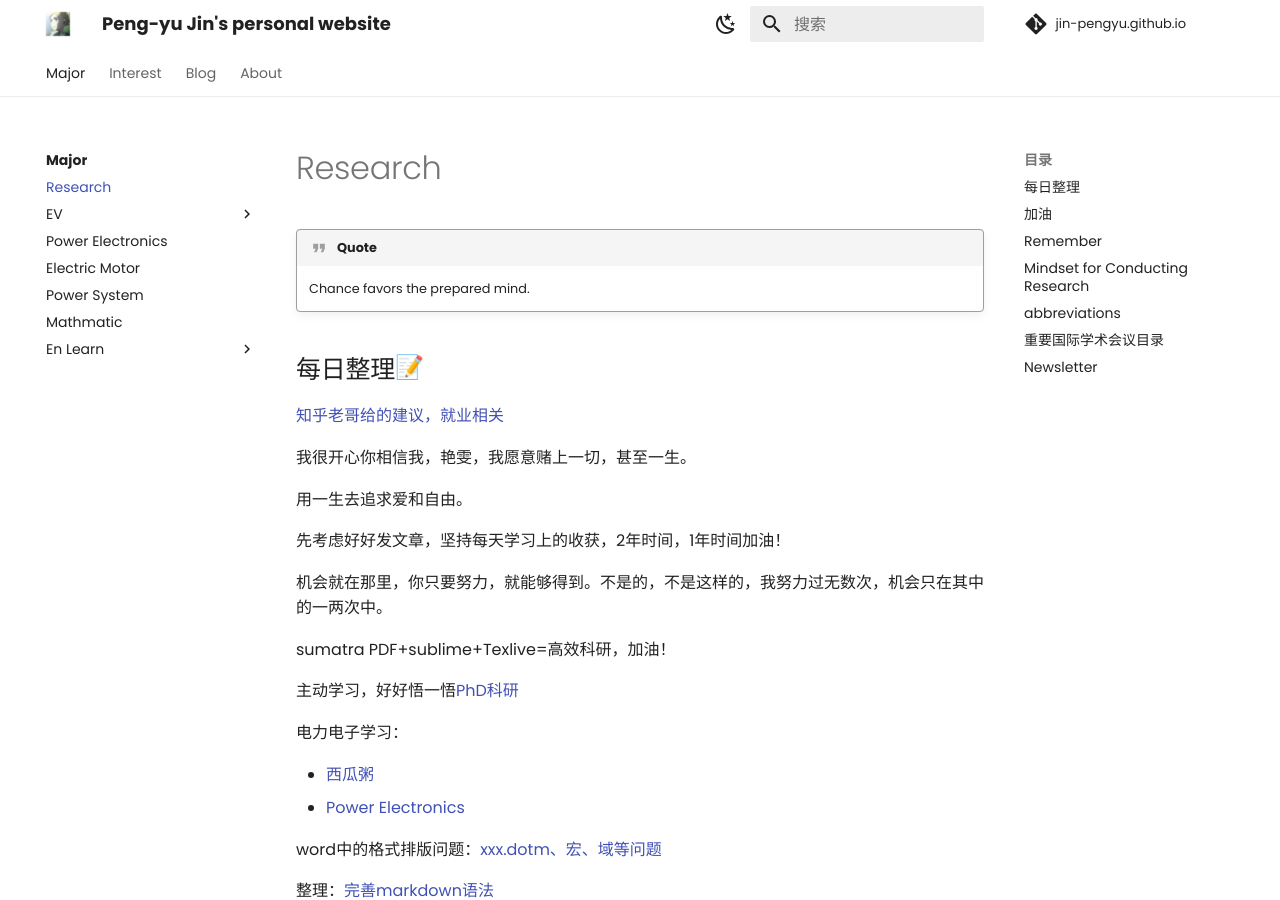
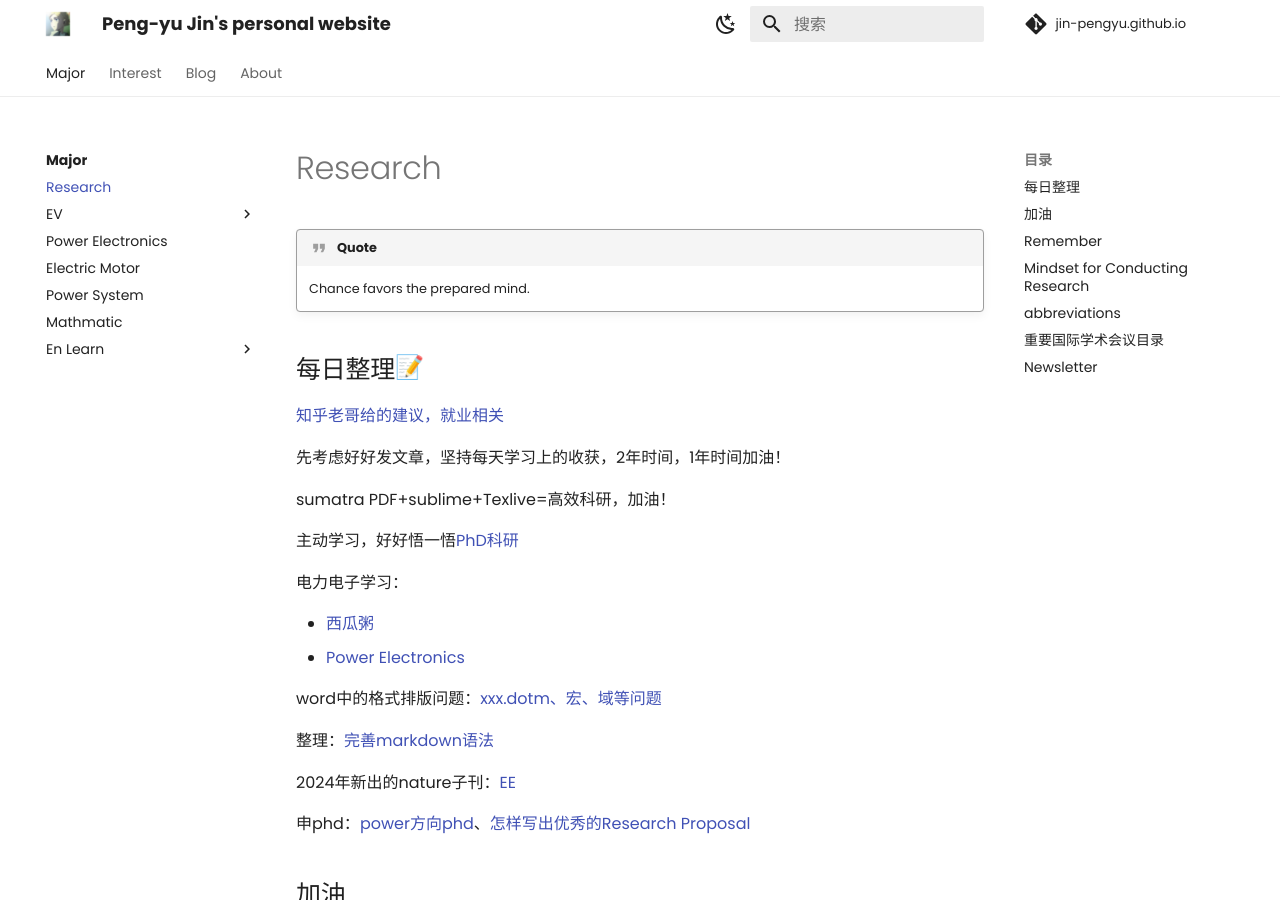
Before and after one commit to Pengyu-Jin/Pengyu-Jin.github.io, an MkDocs documentation site: the page built from docs/major/research/research.md, in a window 1280 px wide and 900 px high. Built offline with MkDocs 1.6.1 and Material for MkDocs 9.7.7, drawn with Linux system fonts in a browser that asks for light colours; emoji names are drawn with the system emoji font; comment, search, counter and statistics services are not loaded.

Commit message:
research20240502

```diff
--- a/docs/major/research/research.md
+++ b/docs/major/research/research.md
@@ -4,13 +4,7 @@
 ## 每日整理:memo:
 [知乎老哥给的建议，就业相关](https://www.zhihu.com/question/629221784/answer/3444753585){:target="_blank"}
 
-我很开心你相信我，艳雯，我愿意赌上一切，甚至一生。
-
-用一生去追求爱和自由。
-
 先考虑好好发文章，坚持每天学习上的收获，2年时间，1年时间加油！
-
-机会就在那里，你只要努力，就能够得到。不是的，不是这样的，我努力过无数次，机会只在其中的一两次中。
 
 sumatra PDF+sublime+Texlive=高效科研，加油！
 
```
